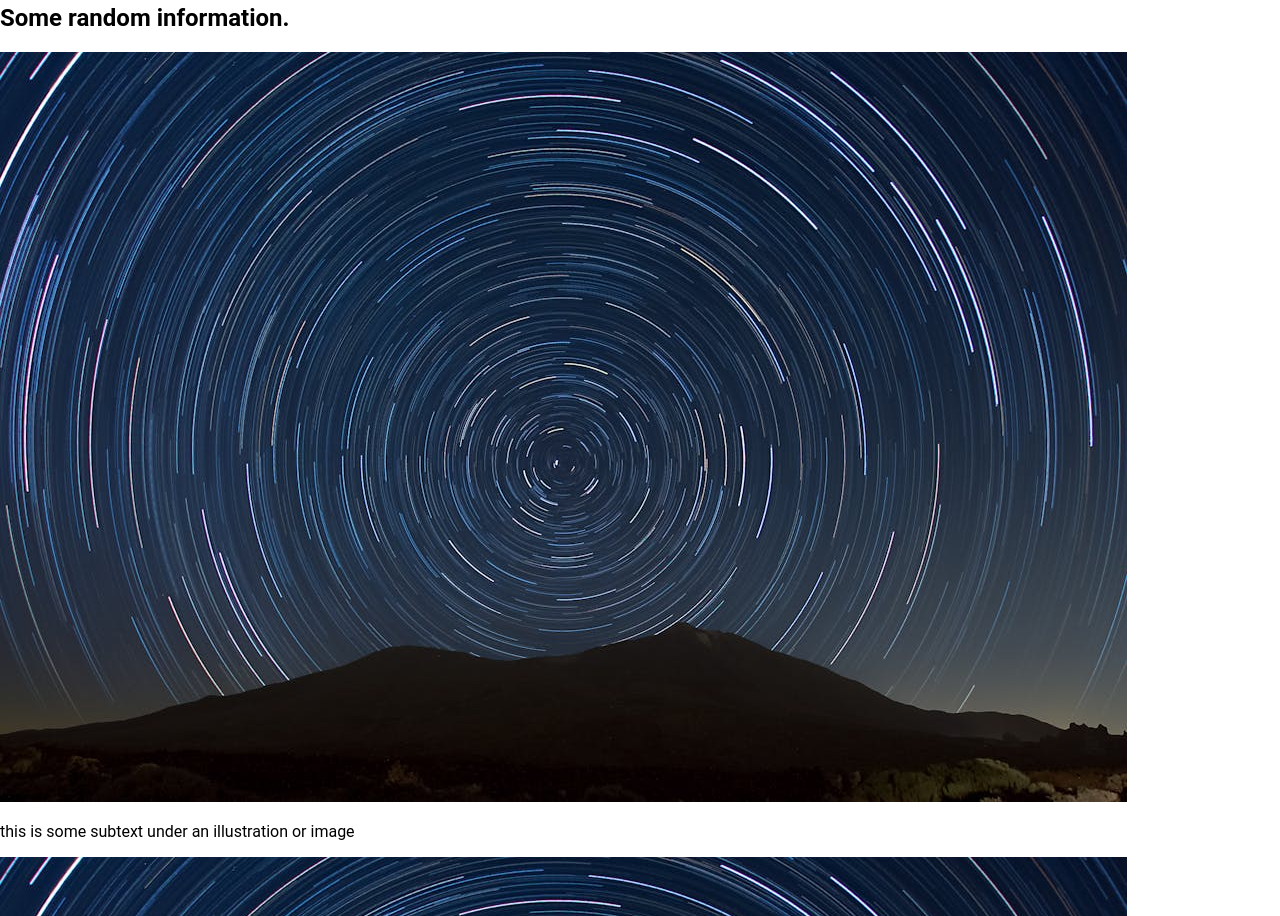
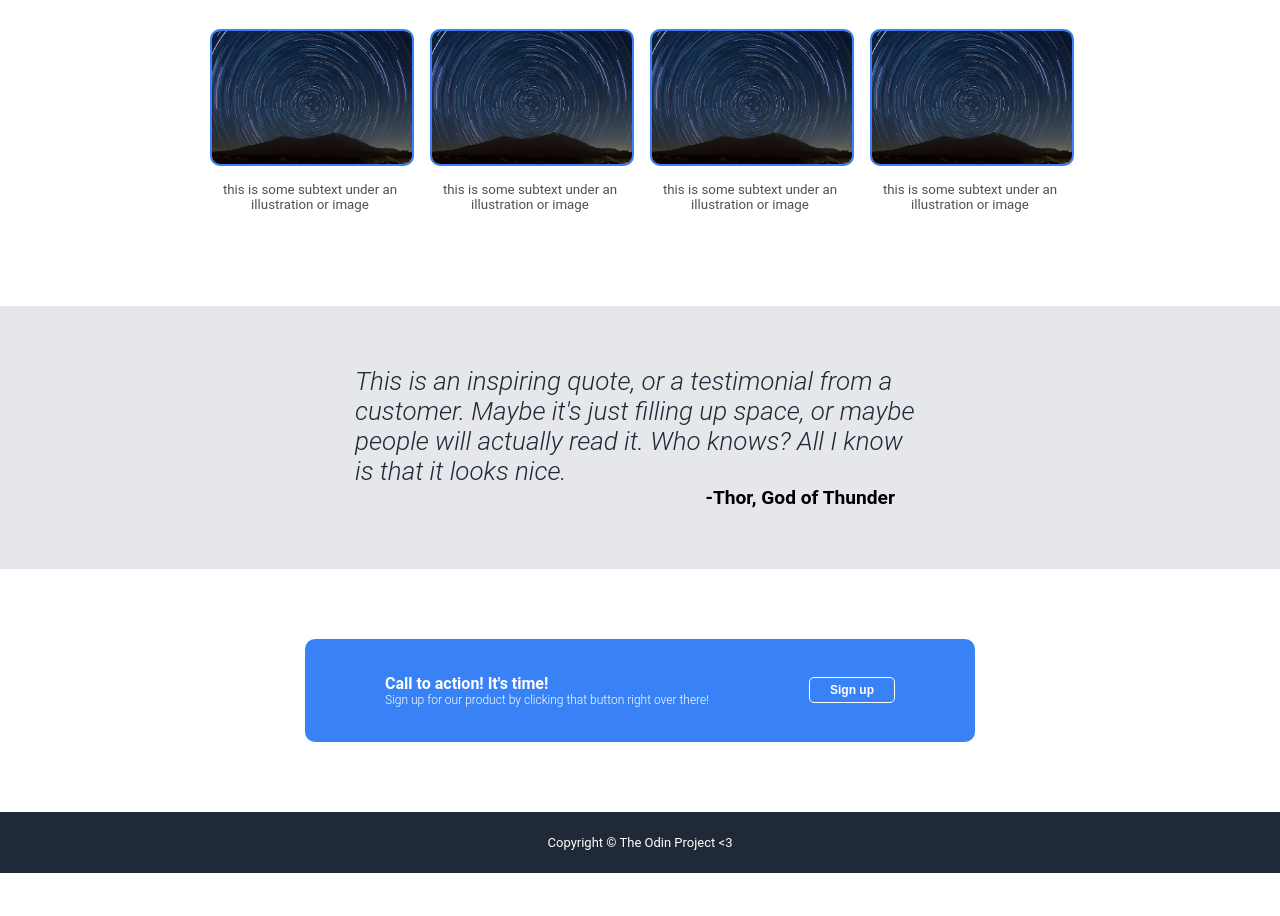
Before and after one commit to mikexyz0/flexbox-practice, a plain HTML site: page index.html in a window 1280 px wide. Shown: the part 491-1407 px from the top of the page. After the commit the page ends 1364 px from the top, so only its background shows below. Drawn offline with Linux system fonts and the light colour scheme.

Commit message:
Finalize Odin Flexbox Project

```diff
--- a/index.html
+++ b/index.html
@@ -6,6 +6,7 @@
     <title>Flexbox practice</title>
     <link rel="stylesheet" href="styles.css">
 </head>
+<!-- Credit for the beautiful image goes to https://www.pexels.com/@adam-krypel-19165796/ -->
 <body>
     <div class="maincontainer">
     <div class="container1">
@@ -31,24 +32,50 @@
         </div>
     </div>
     </div>
-    <div class="container2">
+    <div class="maincontainer2">
         <h2>Some random information.</h2>
-        <div class="box1">
-            <img src="../flexbox-practice/1.jpeg">
+        <div class="container2">
+        <div class="box">
+            <img src="../flexbox-practice/1.jpeg" class="imagex">
             <p>this is some subtext under an illustration or image</p>
         </div>
-        <div class="box2">
-            <img src="../flexbox-practice/1.jpeg">
+        <div class="box">
+            <img src="../flexbox-practice/1.jpeg" class="imagex">
             <p>this is some subtext under an illustration or image</p>
         </div>
-        <div class="box3">
-            <img src="../flexbox-practice/1.jpeg">
+        <div class="box">
+            <img src="../flexbox-practice/1.jpeg" class="imagex">
             <p>this is some subtext under an illustration or image</p>
         </div>
-        <div class="box4">
-            <img src="../flexbox-practice/1.jpeg">
-            <p>this is some subtext under an illustration or image</p>
+        <div class="box">
+            <img src="../flexbox-practice/1.jpeg" class="imagex">
+            <p class="box2">this is some subtext under an illustration or image</p>
         </div>
-</div>
+        </div>
+        </div>
+    <div class="maincontainer3">
+        <div class="container3">
+            <p class="text4"><em>This is an inspiring quote, or a testimonial from a customer. Maybe it's just filling up space, or maybe people will actually read it. Who knows? All I know is that it looks nice.</em></p>
+            <p class="text5">-Thor, God of Thunder</p>
+        </div>
+    </div>
+    <div class="maincontainer4">
+        <div class="container4">
+            <div class="container4child">
+                <div class="speech">
+                <p class="title1">Call to action! It's time!</p>
+                <p class="textzero">Sign up for our product by clicking that button right over there!</p>
+                </div>
+                <div class="button10">
+                    <button class="button10c">Sign up</button>
+                </div>
+            </div>
+        </div>
+    </div>
+    <div class="maincontainer5">
+        <div class="container5">
+            <p>Copyright © The Odin Project <3</p>
+        </div>
+    </div>
 </body>
 </html>
--- a/styles.css
+++ b/styles.css
@@ -15,10 +15,8 @@ body {
 .container1child {
     display: flex;
     gap: 100px;
-    padding-top: 100px;
-    padding-bottom: 100px;
-    padding-right: 10px;
-    padding-left: 10px;
+    padding: 60px 10px;
+    flex-wrap: wrap;
 }
 
 .header {
@@ -76,3 +74,122 @@ h1, .intro, .signup {
 .container1 {
     color: white;
 }
+
+h2 {
+    padding: 20px;
+    font-size: 30px;
+}
+
+.maincontainer2 {
+    display: flex;
+    flex-direction: column;
+    align-items: center;
+    padding-bottom: 80px;;
+}
+
+.container2 {
+    display:flex;
+    gap: 20px;
+    flex-wrap: wrap;
+}
+
+.imagex {
+    max-width: 200px;
+    border: 2px solid #3882F6;
+    border-radius: 10px;
+}
+
+.box {
+    max-width: 200px;
+    text-align: center;
+    font-size: smaller;
+    color: rgb(80, 80, 80);
+}
+
+.maincontainer3 {
+    background-color: #e5e7eb;
+    display: flex;
+    flex-direction: row;
+    justify-content: center;
+}
+
+.container3 {
+    display:flex;
+    flex-direction: column;
+    align-items: center;
+    max-width: 570px;
+}
+
+.text4 {
+    text-align: left;
+    max-width: 570px;
+    padding-top: 60px;
+    color: #1f2937;
+    font-size: 26px;
+    font-weight: 300;
+    margin: 0px;
+}
+
+.text5 {
+    margin: 0px;
+    padding-bottom: 60px;
+    font-weight: bolder;
+    font-size: larger;
+    align-self: flex-end;
+    padding-right: 30px;
+}
+
+.container4 {
+    display: flex;
+    justify-content: center;
+    padding: 70px 10px;
+}
+
+.container4child {
+    display: flex;
+    justify-content: space-between;
+    align-items: center;
+    max-width: 700px;
+    background-color: #3882F6;
+    color: white;
+    padding: 35px 80px;
+    border-radius: 10px;
+}
+
+.speech {
+    padding-right: 100px;
+}
+
+.title1, .textzero {
+    margin: 0px;
+    padding: 0px;
+}
+
+.title1 {
+    font-weight: bolder;
+}
+
+.textzero {
+    font-size: 12px;
+    font-weight: 300;
+}
+
+.button10c {
+    background-color: #3882F6;
+    color: white;
+    border: 1.4px solid white;
+    border-radius: 5px;
+    padding: 5px 20px;;
+    font-size: 12px;
+    font-weight: bolder;
+}
+
+.maincontainer5 {
+    display:flex;
+    background-color: #1f2937;
+    color: white;
+    padding: 10px 0px;
+    font-size: small;
+    align-items: center;
+    justify-content: center;
+}
```
